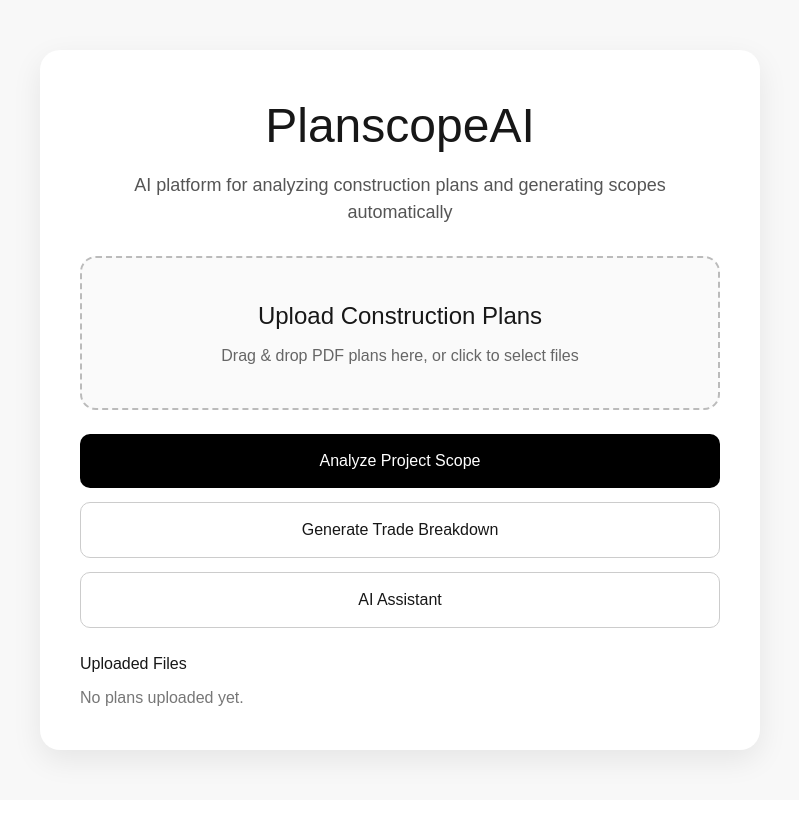
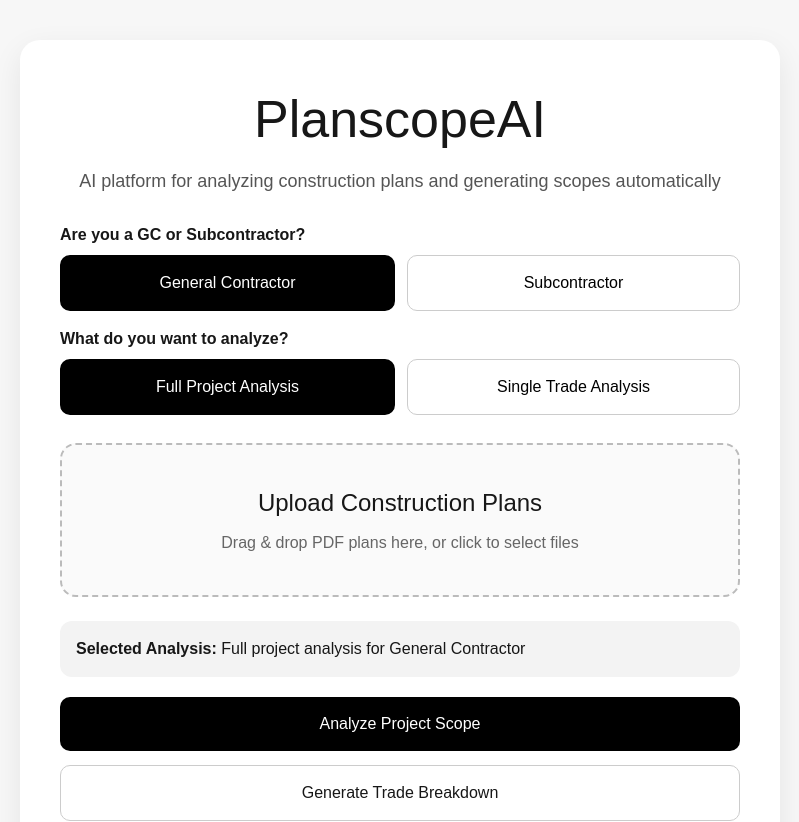
Before and after one commit to jbetancourt96/planscopeai, a Next.js app: page / in a window 1280 px wide. Shown: the top 822 px of the page, without its empty margins (240-1039 px from the left). Before the commit the page ends 800 px from the top, so only its background shows below. Built offline with nearby package versions, Linux system fonts and the light colour scheme.

Commit message:
added contractor selection and trade analysis options

```diff
--- a/app/page.tsx
+++ b/app/page.tsx
@@ -1,10 +1,29 @@
 "use client";
 
-import { useCallback, useState } from "react";
+import { useCallback, useMemo, useState } from "react";
 import { useDropzone } from "react-dropzone";
+
+const trades = [
+  "Framing / Drywall",
+  "Millwork",
+  "Flooring",
+  "Painting",
+  "Electrical",
+  "Plumbing",
+  "HVAC",
+  "Fire Protection",
+  "Roofing",
+  "Waterproofing",
+  "Demolition",
+  "Site / Civil",
+  "Low Voltage",
+];
 
 export default function Home() {
   const [uploadedFiles, setUploadedFiles] = useState<File[]>([]);
+  const [userType, setUserType] = useState<"gc" | "subcontractor">("gc");
+  const [analysisType, setAnalysisType] = useState<"full" | "trade">("full");
+  const [selectedTrade, setSelectedTrade] = useState<string>(trades[0]);
 
   const onDrop = useCallback((acceptedFiles: File[]) => {
     setUploadedFiles(acceptedFiles);
@@ -18,24 +37,35 @@ export default function Home() {
     multiple: true,
   });
 
+  const analysisSummary = useMemo(() => {
+    if (analysisType === "full") {
+      return userType === "gc"
+        ? "Full project analysis for General Contractor"
+        : "Full project analysis for Subcontractor";
+    }
+
+    return `${selectedTrade} analysis for ${
+      userType === "gc" ? "General Contractor" : "Subcontractor"
+    }`;
+  }, [analysisType, selectedTrade, userType]);
+
   return (
     <main
       style={{
         minHeight: "100vh",
         display: "flex",
-        flexDirection: "column",
+        justifyContent: "center",
         alignItems: "center",
-        justifyContent: "center",
+        padding: "40px 20px",
+        background: "#f7f7f7",
         fontFamily: "Arial, sans-serif",
-        padding: "40px 20px",
-        background: "#f8f8f8",
       }}
     >
       <div
         style={{
           width: "100%",
-          maxWidth: "720px",
-          background: "white",
+          maxWidth: "760px",
+          background: "#fff",
           borderRadius: "20px",
           padding: "40px",
           boxShadow: "0 10px 30px rgba(0,0,0,0.08)",
@@ -43,7 +73,7 @@ export default function Home() {
       >
         <h1
           style={{
-            fontSize: "48px",
+            fontSize: "52px",
             marginBottom: "10px",
             textAlign: "center",
           }}
@@ -54,13 +84,153 @@ export default function Home() {
         <p
           style={{
             fontSize: "18px",
-            marginBottom: "30px",
+            marginBottom: "28px",
             textAlign: "center",
             color: "#555",
+            lineHeight: 1.5,
           }}
         >
-          AI platform for analyzing construction plans and generating scopes automatically
+          AI platform for analyzing construction plans and generating scopes
+          automatically
         </p>
+
+        <div
+          style={{
+            display: "grid",
+            gap: "16px",
+            marginBottom: "28px",
+          }}
+        >
+          <div>
+            <label
+              style={{
+                display: "block",
+                fontWeight: 600,
+                marginBottom: "8px",
+              }}
+            >
+              Are you a GC or Subcontractor?
+            </label>
+
+            <div style={{ display: "flex", gap: "12px" }}>
+              <button
+                onClick={() => setUserType("gc")}
+                style={{
+                  flex: 1,
+                  padding: "14px",
+                  borderRadius: "10px",
+                  border: userType === "gc" ? "2px solid black" : "1px solid #ccc",
+                  background: userType === "gc" ? "#000" : "#fff",
+                  color: userType === "gc" ? "#fff" : "#000",
+                  fontSize: "16px",
+                  cursor: "pointer",
+                }}
+              >
+                General Contractor
+              </button>
+
+              <button
+                onClick={() => setUserType("subcontractor")}
+                style={{
+                  flex: 1,
+                  padding: "14px",
+                  borderRadius: "10px",
+                  border:
+                    userType === "subcontractor"
+                      ? "2px solid black"
+                      : "1px solid #ccc",
+                  background: userType === "subcontractor" ? "#000" : "#fff",
+                  color: userType === "subcontractor" ? "#fff" : "#000",
+                  fontSize: "16px",
+                  cursor: "pointer",
+                }}
+              >
+                Subcontractor
+              </button>
+            </div>
+          </div>
+
+          <div>
+            <label
+              style={{
+                display: "block",
+                fontWeight: 600,
+                marginBottom: "8px",
+              }}
+            >
+              What do you want to analyze?
+            </label>
+
+            <div style={{ display: "flex", gap: "12px" }}>
+              <button
+                onClick={() => setAnalysisType("full")}
+                style={{
+                  flex: 1,
+                  padding: "14px",
+                  borderRadius: "10px",
+                  border:
+                    analysisType === "full" ? "2px solid black" : "1px solid #ccc",
+                  background: analysisType === "full" ? "#000" : "#fff",
+                  color: analysisType === "full" ? "#fff" : "#000",
+                  fontSize: "16px",
+                  cursor: "pointer",
+                }}
+              >
+                Full Project Analysis
+              </button>
+
+              <button
+                onClick={() => setAnalysisType("trade")}
+                style={{
+                  flex: 1,
+                  padding: "14px",
+                  borderRadius: "10px",
+                  border:
+                    analysisType === "trade" ? "2px solid black" : "1px solid #ccc",
+                  background: analysisType === "trade" ? "#000" : "#fff",
+                  color: analysisType === "trade" ? "#fff" : "#000",
+                  fontSize: "16px",
+                  cursor: "pointer",
+                }}
+              >
+                Single Trade Analysis
+              </button>
+            </div>
+          </div>
+
+          {analysisType === "trade" && (
+            <div>
+              <label
+                style={{
+                  display: "block",
+                  fontWeight: 600,
+                  marginBottom: "8px",
+                }}
+              >
+                Select Trade
+              </label>
+
+              <select
+                value={selectedTrade}
+                onChange={(e) => setSelectedTrade(e.target.value)}
+                style={{
+                  width: "100%",
+                  padding: "14px",
+                  borderRadius: "10px",
+                  border: "1px solid #ccc",
+                  fontSize: "16px",
+                  background: "#fff",
+                }}
+              >
+                {trades.map((trade) => (
+                  <option key={trade} value={trade}>
+                    {trade}
+                  </option>
+                ))}
+              </select>
+            </div>
+          )}
+        </div>
 
         <div
           {...getRootProps()}
@@ -86,6 +256,17 @@ export default function Home() {
 
         <div
           style={{
+            padding: "16px",
+            borderRadius: "12px",
+            background: "#f3f3f3",
+            marginBottom: "20px",
+          }}
+        >
+          <strong>Selected Analysis:</strong> {analysisSummary}
+        </div>
+
+        <div
+          style={{
             display: "grid",
             gap: "14px",
             marginBottom: "24px",
@@ -99,6 +280,7 @@ export default function Home() {
               border: "none",
               background: "#000",
               color: "white",
+              cursor: "pointer",
             }}
           >
             Analyze Project Scope
```
